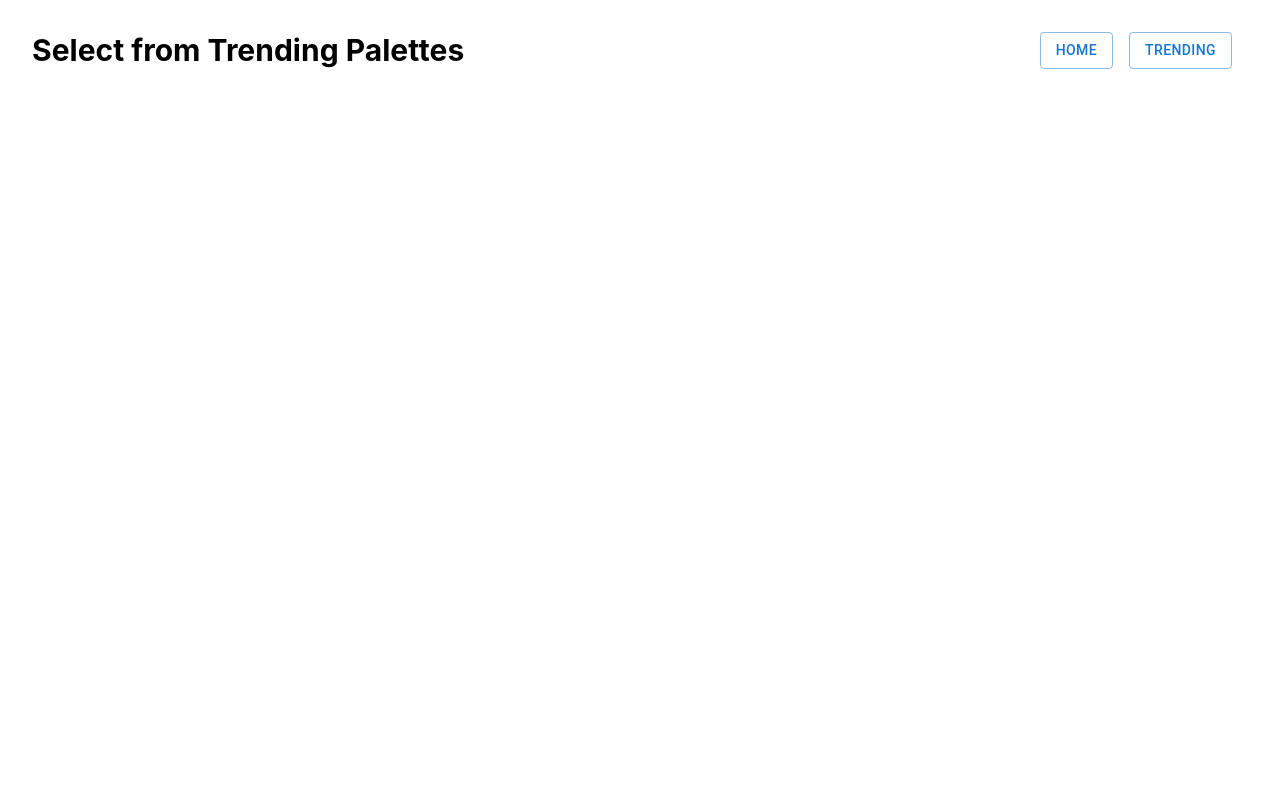
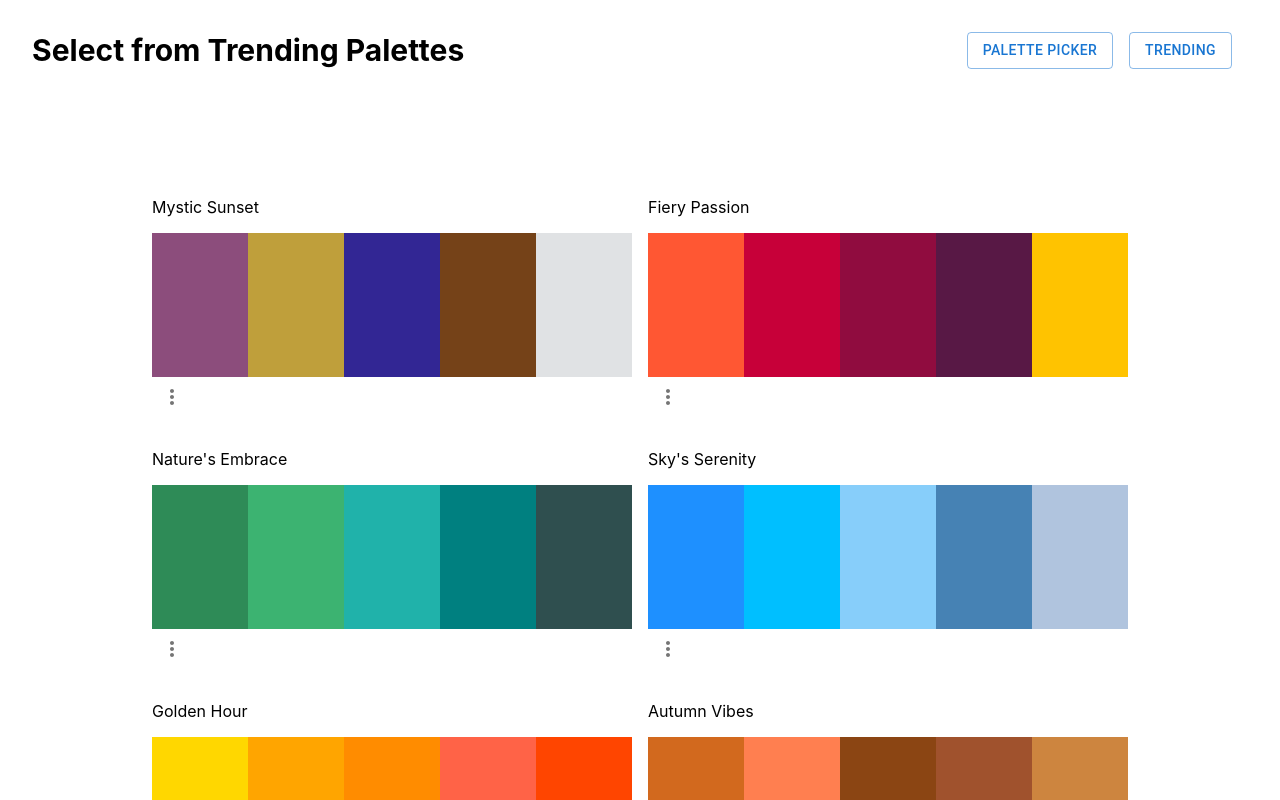
Before and after one commit to HenryTaylorDev/colour-palette-picker, a React (Create React App) app: page /trending in a window 1280 px wide. Shown: the top 800 px of the page. Built offline with nearby package versions, Linux system fonts and the light colour scheme.

Commit message:
feat/added-trending-palettes

```diff
--- a/package.json
+++ b/package.json
@@ -21,7 +21,9 @@
     "start": "react-scripts start",
     "build": "react-scripts build",
     "test": "react-scripts test",
-    "eject": "react-scripts eject"
+    "eject": "react-scripts eject",
+    "predeploy": "npm run build",
+    "deploy": "gh-pages -d build"
   },
   "eslintConfig": {
     "extends": [
@@ -42,6 +44,7 @@
     ]
   },
   "devDependencies": {
+    "gh-pages": "^6.1.1",
     "sass": "^1.77.6"
   }
 }
--- a/src/App.css
+++ /dev/null
@@ -1,38 +0,0 @@
-.App {
-  text-align: center;
-}
-
-.App-logo {
-  height: 40vmin;
-  pointer-events: none;
-}
-
-@media (prefers-reduced-motion: no-preference) {
-  .App-logo {
-    animation: App-logo-spin infinite 20s linear;
-  }
-}
-
-.App-header {
-  background-color: #282c34;
-  min-height: 100vh;
-  display: flex;
-  flex-direction: column;
-  align-items: center;
-  justify-content: center;
-  font-size: calc(10px + 2vmin);
-  color: white;
-}
-
-.App-link {
-  color: #61dafb;
-}
-
-@keyframes App-logo-spin {
-  from {
-    transform: rotate(0deg);
-  }
-  to {
-    transform: rotate(360deg);
-  }
-}
--- a/src/App.js
+++ b/src/App.js
@@ -1,5 +1,4 @@
 import { Route, Routes } from 'react-router-dom';
-import './App.css';
 import PalettePickerPage from './pages/PalettePickerPage';
 import TrendingPage from './pages/TrendingPage';
 import { useCallback, useEffect, useState } from 'react';
--- /dev/null
+++ b/src/components/ColourPalette.jsx
@@ -0,0 +1,25 @@
+import { isDarkBackground } from '../util/helper';
+import './styles/components.scss';
+import PaletteDropMenu from './PaletteDropMenu';
+
+function ColourPalette({ palette, paletteName, paletteSelected }) {
+    return (
+        <>
+            <div className="palette">
+                <p>{paletteName}</p>
+                <div className='palette__containter'>
+                    {palette.map((colour, i) => (
+                        <div key={i} className='palette__colour' style={{ backgroundColor: colour.colour }}>
+                            <div className="palette__hex" >
+                                <p style={{ color: (isDarkBackground(colour.colour) ? 'white' : 'black') }} >{colour.colour}</p>
+                            </div>
+                        </div>
+                    ))}
+                </div>
+            </div>
+            <PaletteDropMenu paletteSelected={() => paletteSelected(palette)} />
+        </>
+    );
+}
+
+export default ColourPalette;
--- a/src/components/ColourToolbar.jsx
+++ b/src/components/ColourToolbar.jsx
@@ -1,5 +1,4 @@
 import { FaLock, FaLockOpen, FaMinus, FaPlus } from "react-icons/fa";
-import '../index.css';
 
 import { IconButton } from "@mui/material";
 import './styles/components.scss';
--- a/src/components/NavBar.jsx
+++ b/src/components/NavBar.jsx
@@ -8,7 +8,7 @@ const NavBar = () => (
         <ul className="nav__buttons">
             <li>
                 <Button variant="outlined">
-                    <Link className="nav__link" underline="none" href="/">Home</Link>
+                    <Link className="nav__link" underline="none" href="/">Palette Picker</Link>
                     <Link></Link>
                 </Button>
             </li>
--- a/src/pages/TrendingPage.jsx
+++ b/src/pages/TrendingPage.jsx
@@ -1,9 +1,25 @@
+import './styles/pages.scss';
+import '../index.css';
+
+import ColourPalette from "../components/ColourPalette";
 import Header from "../components/Header";
+import colorPalettes from "../data/colourPalettes";
 
-export default function TrendingPage() {
+export default function TrendingPage({ paletteSelected }) {
     return (
-        <div className='trending'>
+        <>
             <Header text="Select from Trending Palettes" />
-        </div>
+            <div className="palettes">
+                {colorPalettes.map((palette, i) => (
+                    <div key={i}>
+                        <ColourPalette
+                            palette={palette.colours}
+                            paletteName={palette.name}
+                            paletteSelected={paletteSelected}
+                        />
+                    </div>
+                ))}
+            </div>
+        </>
     );
   }
--- a/src/pages/styles/pages.scss
+++ b/src/pages/styles/pages.scss
@@ -1,7 +1,4 @@
-.palettes-pg {
-    width: 100%;
-
-    &__palettes {
+.palettes {
         display: flex;
         flex-wrap: wrap;
         justify-content: center;
@@ -9,5 +6,4 @@
         width: 100%;
         gap: 1em;
         margin-top: 5em;
-    }
 }
```
Also changed, not shown: 1 other file (tests, documents, lock files or other folders).
